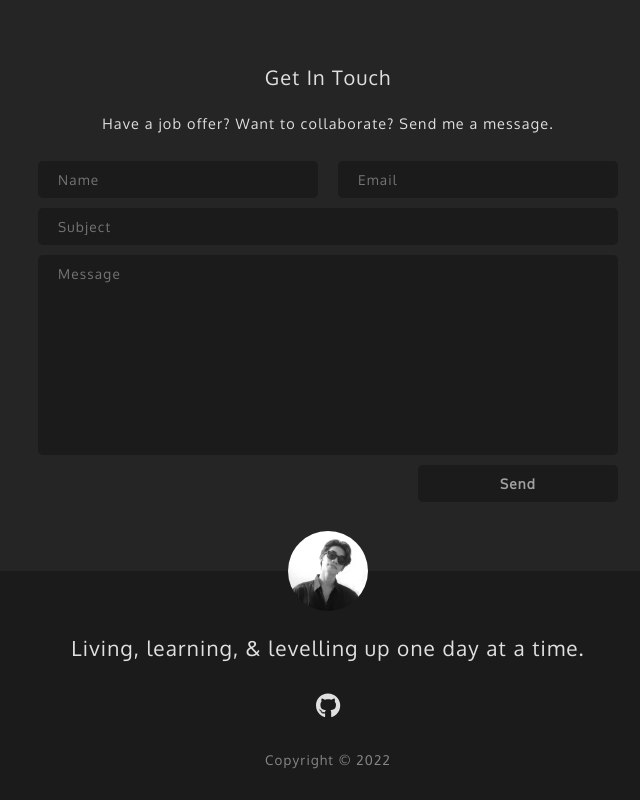
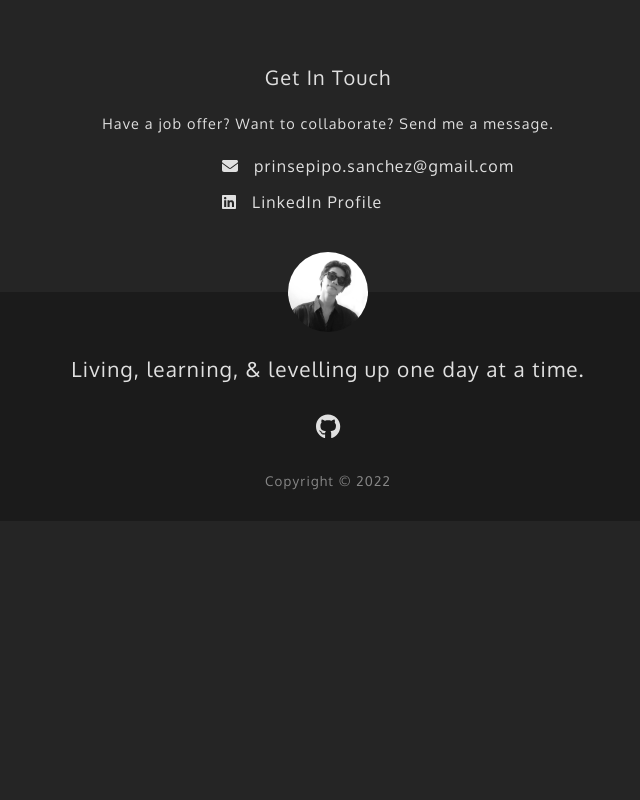
Before and after one commit to prinsepipo/portfolio, a Gatsby site: page / in a window 1280 px wide. Shown: the part 1737-2537 px from the top of the page, without its empty margins (312-952 px from the left). After the commit the page ends 2258 px from the top, so only its background shows below. Built offline with nearby package versions, Linux system fonts and the light colour scheme; Gatsby itself is replaced by a stand-in of ours.

Commit message:
Change `Contact` section
Previous contact form was not functional so we simplify it for now.

```diff
--- a/src/components/contact/Contact.css
+++ b/src/components/contact/Contact.css
@@ -16,89 +16,27 @@
   text-align: center;
 }
 
-.contact-form {
-  display: grid;
-  grid-template-areas:
-    'contact-name'
-    'contact-email'
-    'contact-subject'
-    'contact-message'
-    'contact-send';
+.contact-list {
+  width: fit-content;
 
-  max-width: 600px;
-
-  margin: auto;
+  margin: 0 auto;
+  padding-left: 5rem;
 }
 
-@media screen and (min-width: 500px) {
-  .contact-form {
-    grid-template-areas:
-      'contact-name contact-email'
-      'contact-subject contact-subject'
-      'contact-message contact-message'
-      'contact-send contact-send';
-  }
+.contact-item {
+  width: fit-content;
+
+  margin: 1rem 0;
 }
 
-.contact-form input, .contact-form textarea, .contact-form button {
-  width: auto;
-
-  background: #1b1b1b;
-  color: #e0e0e0;
-  font-size: 0.85rem;
-
-  padding: 10px 20px;
-  margin: 5px 10px;
-
-  border: 0;
-  border-radius: 5px;
+.contact-item .contact-icon {
+  margin-right: 1rem;
 }
 
-.contact-form input:focus, .contact-form textarea:focus {
-  background: #151515 !important;
-
-  outline: none;
+.contact-item:hover, .contact-item:hover a {
+  color: #75a4f8;
 }
 
-.contact-name {
-  grid-area: contact-name;
+.contact-item:hover a {
+  text-decoration: underline;
 }
-
-.contact-email {
-  grid-area: contact-email;
-}
-
-.contact-subject {
-  grid-area: contact-subject;
-}
-
-.contact-message {
-  grid-area: contact-message;
-
-  height: 200px;
-
-  resize: none;
-}
-
-.contact-send {
-  grid-area: contact-send;
-}
-
-.contact-send button {
-  width: 200px;
-
-  float: right;
-
-  color: #a1a1a1 !important;
-  font-weight: bolder;
-}
-
-.contact-send button:hover {
-  color: #e0e0e0 !important;
-
-  cursor: pointer;
-}
-
-.contact-send button:active {
-  background: #151515 !important;
-}
--- a/src/components/contact/Contact.js
+++ b/src/components/contact/Contact.js
@@ -1,9 +1,15 @@
 import * as React from "react";
+import { FontAwesomeIcon } from "@fortawesome/react-fontawesome";
+import { faEnvelope } from "@fortawesome/free-solid-svg-icons";
+import { faLinkedin } from "@fortawesome/free-brands-svg-icons";
 
 import ContentContainer from "../common/ContentContainer";
 import ContentHeader from "../common/ContentHeader";
 
 import "./Contact.css";
+
+
+const handleSubmit = (e) => {};
 
 
 const Contact = () => {
@@ -12,13 +18,20 @@ const Contact = () => {
       <ContentHeader title="Get In Touch" />
       <p className="contact-comment">Have a job offer? Want to collaborate? Send me a message.</p>
 
-      <form className="contact-form">
-        <input className="contact-name" type="text" placeholder="Name" />
-        <input className="contact-email" type="email" placeholder="Email" />
-        <input className="contact-subject" type="text" placeholder="Subject" />
-        <textarea className="contact-message" placeholder="Message"></textarea>
-        <span className="contact-send"><button type="button">Send</button></span>
-      </form>
+      <ul class="contact-list">
+        <li className="contact-item contact-email">
+          <a href="mailto:prinsepipo.sanchez@gmail.com" title="prinsepipo.sanchez@gmail.com">
+            <span class="contact-icon"><FontAwesomeIcon icon={faEnvelope} /></span>
+            <span>prinsepipo.sanchez@gmail.com</span>
+          </a>
+        </li>
+        <li className="contact-item contact-linkedin">
+          <a href="https://www.linkedin.com/in/josaphat-lumapas-350640180/" title="https://www.linkedin.com/in/josaphat-lumapas-350640180/" target="_blank">
+            <span class="contact-icon"><FontAwesomeIcon icon={faLinkedin} /></span>
+            <span>LinkedIn Profile</span>
+          </a>
+        </li>
+      </ul>
     </ContentContainer>
   );
 }
```
